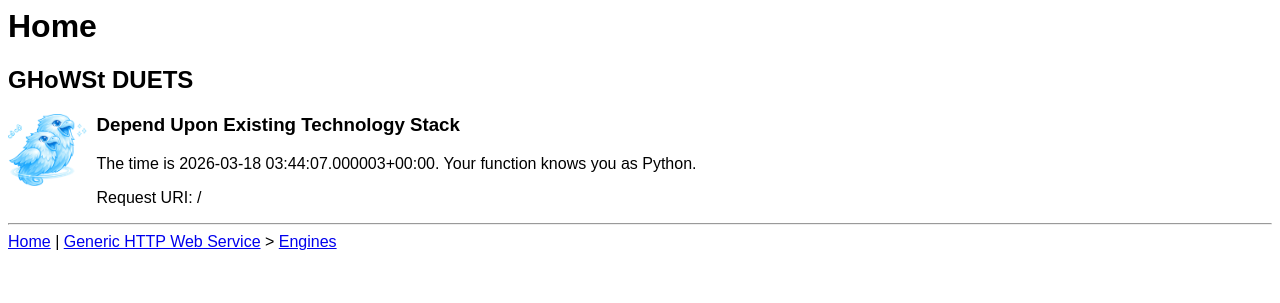
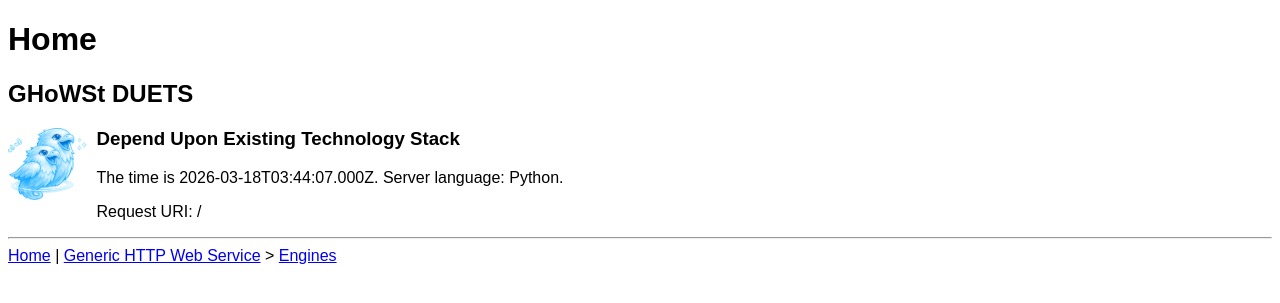
Before and after one commit to weburg/generic-http-web-service-server-python, a Flask app: page / in a window 1280 px wide. Shown: the top 303 px of the page. Run offline with Flask 3, Linux system fonts and the light colour scheme.

Commit message:
Formatting consistency with other DUETS servers - ISO 8601 UTC, minor text and HTML fixes.

```diff
--- a/app/my_function.py
+++ b/app/my_function.py
@@ -1,2 +1,2 @@
 def my_function(name):
-    return "Your function knows you as " + name
+    return "Server language: " + name
--- a/templates/footer.jinja2
+++ b/templates/footer.jinja2
@@ -1,6 +1,10 @@
-<hr>
+</main>
 
-<a href="/">Home</a> | <a href="/generichttpws">Generic HTTP Web Service</a> &gt; <a href="/generichttpws/engines">Engines</a>
+<footer>
+    <hr>
+
+    <a href="/">Home</a> | <a href="/generichttpws">Generic HTTP Web Service</a> &gt; <a href="/generichttpws/engines">Engines</a>
+</footer>
 
 </body>
 </html>
--- a/templates/header.jinja2
+++ b/templates/header.jinja2
@@ -1,9 +1,15 @@
+<!DOCTYPE html>
 <html lang="en">
 <head>
+    <meta charset="UTF-8">
     <meta name="viewport" content="width=device-width, initial-scale=1.0">
     <title>{{ page_title }}</title>
     <link rel="stylesheet" href="{{ url_for('static', filename='css/main.css') }}">
 </head>
 <body>
 
-<h1>{{ page_title }}</h1>
+<header>
+    <h1>{{ page_title }}</h1>
+</header>
+
+<main>
--- a/templates/home.jinja2
+++ b/templates/home.jinja2
@@ -4,11 +4,11 @@
 
 <h2>GHoWSt DUETS</h2>
 
-<img src="{{ url_for('static', filename='images/ghowstduetlogo.png') }}" alt="GHoWSt DUET logo" width="744" height="682" style="width: auto; height: 72px; float: left; margin-right: 10px; margin-bottom: 10px;">
+<img src="{{ url_for('static', filename='images/ghowstduetslogo.png') }}" alt="GHoWSt DUET logo" width="744" height="682" style="width: auto; height: 72px; float: left; margin-right: 10px; margin-bottom: 10px;">
 
 <h3>Depend Upon Existing Technology Stack</h3>
 
-<p>The time is {{ date }}. {{ my_function("Python") }}.</p>
+<p>The time is {{ date.isoformat(timespec="milliseconds").replace("+00:00", "Z") }}. {{ my_function("Python") }}.</p>
 
 <p>Request URI: {{ request_uri }}</p>
 
```
Also changed, not shown: static/images/ghowstduetslogo.png (renamed from static/images/ghowstduetlogo.png).
